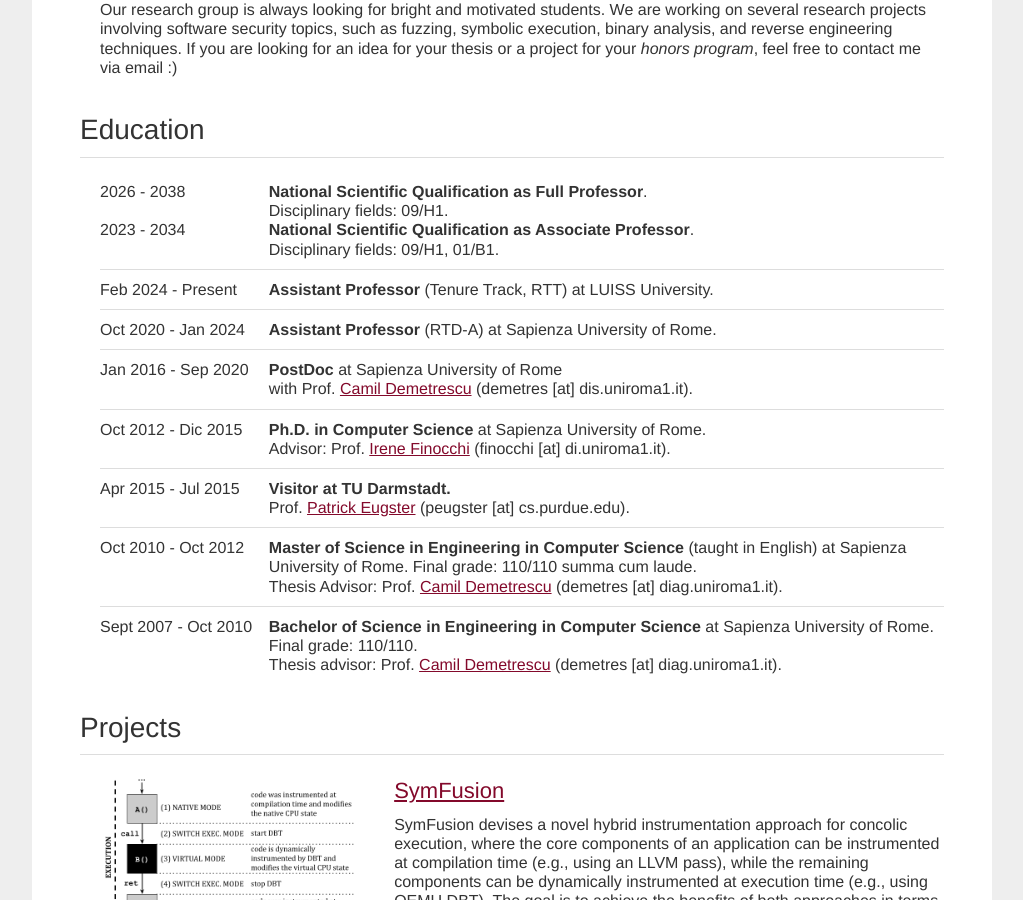
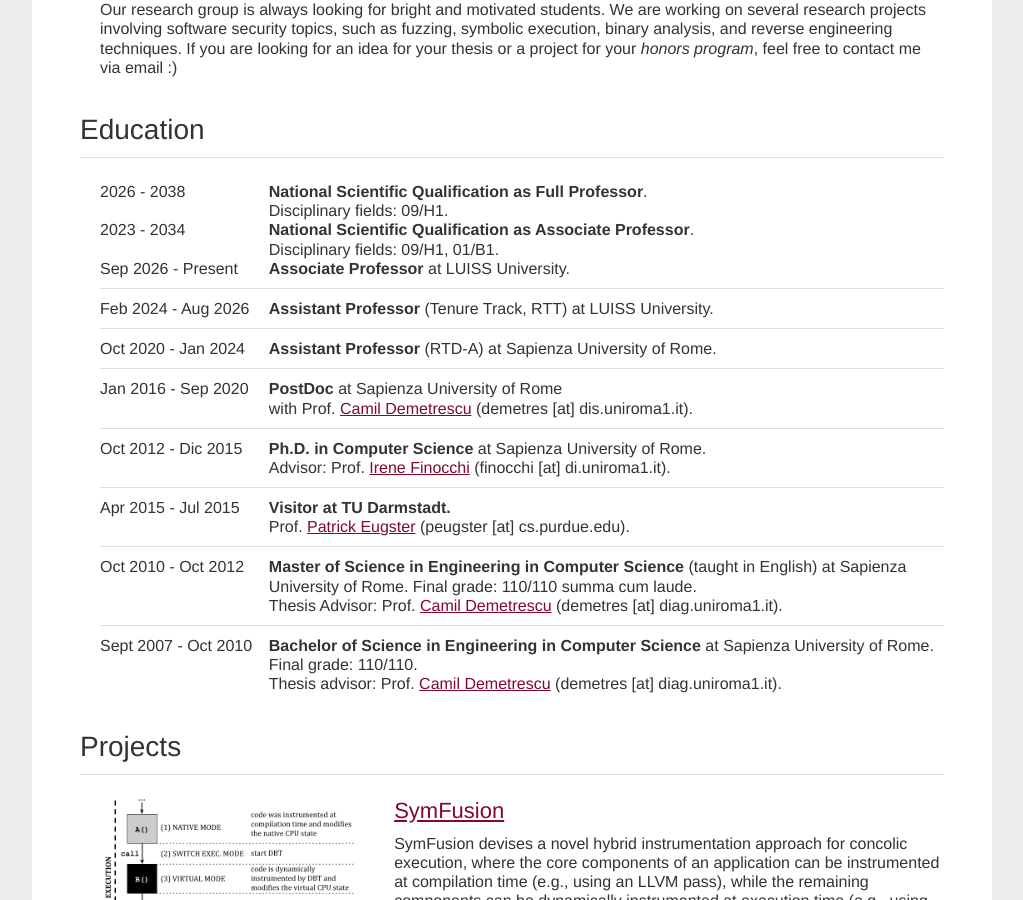
Before and after one commit to ecoppa/ecoppa.github.io, a Jekyll site: the page built from index.html, in a window 1280 px wide and 900 px high, scrolled down 1314 px. Shown: the whole window, without its empty margins (128-1151 px from the left). Built offline with Jekyll 4.4.1, drawn with Linux system fonts in a browser that asks for light colours.

Commit message:
Update index.html

```diff
--- a/index.html
+++ b/index.html
@@ -221,6 +221,15 @@ title: Emilio Coppa - Academic Page
 						</div>
 
 						<div style="display:table-row;">
+							<div style="display:table-cell; width: 20%;">
+								Sep 2026 - Present
+							</div>
+							<div style="display:table-cell;">
+								<b>Associate Professor</b> at LUISS University.
+							</div>
+						</div>
+
+						<div style="display:table-row;">
 							<div style="display:table-cell;">
 								<hr style="margin: 10px 0 10px 0;" />
 							</div>
@@ -231,7 +240,7 @@ title: Emilio Coppa - Academic Page
 
 						<div style="display:table-row;">
 							<div style="display:table-cell; width: 20%;">
-								Feb 2024 - Present
+								Feb 2024 - Aug 2026
 							</div>
 							<div style="display:table-cell;">
 								<b>Assistant Professor</b> (Tenure Track, RTT) at LUISS University.
```
